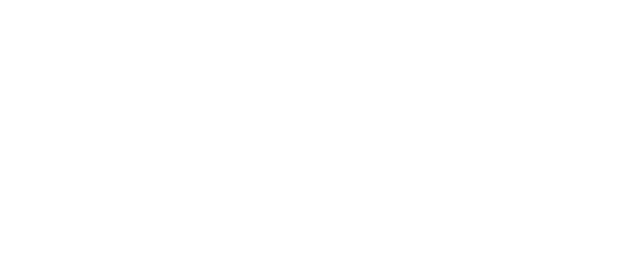
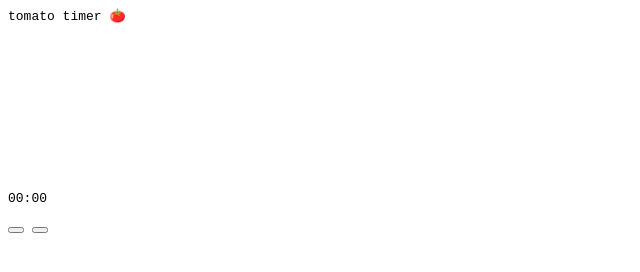
Before and after one commit to f1lipq/tomato-timer, a plain HTML site: page index.html in a window 1280 px wide. Shown: the whole page, without its empty margins (0-640 px from the left). Drawn offline with Linux system fonts and the light colour scheme.

Commit message:
counting time in console

```diff
--- a/assets/css/main.css
+++ b/assets/css/main.css
@@ -0,0 +1,3 @@
+* {
+    font-family: monospace;
+}
--- a/assets/js/main.js
+++ b/assets/js/main.js
@@ -0,0 +1,33 @@
+function addZero(num) {
+    if (num < 10){
+        return '0' + num;
+    } else {
+        return num
+    }
+}
+
+function startTimer(min, sec){
+    const timer = setInterval(() => {
+
+        sec--;
+
+        if (sec < 0) {
+            sec = 59;
+            min--;
+        }
+
+        if (min < 0){
+            clearInterval(timer);
+            changeMode();
+        }
+
+        console.log(`${addZero(min)}:${addZero(sec)}`);
+
+    }, 1000);
+}
+
+function changeMode(){
+
+}
+
+startTimer(25, 0);
--- a/index.html
+++ b/index.html
@@ -3,10 +3,23 @@
 <head>
     <meta charset="UTF-8">
     <meta name="viewport" content="width=device-width, initial-scale=1.0">
-    <title>Pomodoro</title>
+    <title>tomato timer</title>
     <link rel="stylesheet" href="assets/css/main.css">
 </head>
 <body>
-
+    <div id="app-name">
+        tomato timer 🍅
+    </div>
+    <main>
+        <div id="time-block">
+            <canvas></canvas>
+            <p id="timer">00:00</p>
+        </div>
+        <div id="buttons">
+            <button id="state"></button>
+            <button id="skip"></button>
+        </div>
+    </main>
+    <script src="./assets/js/main.js"></script>
 </body>
 </html>
```
